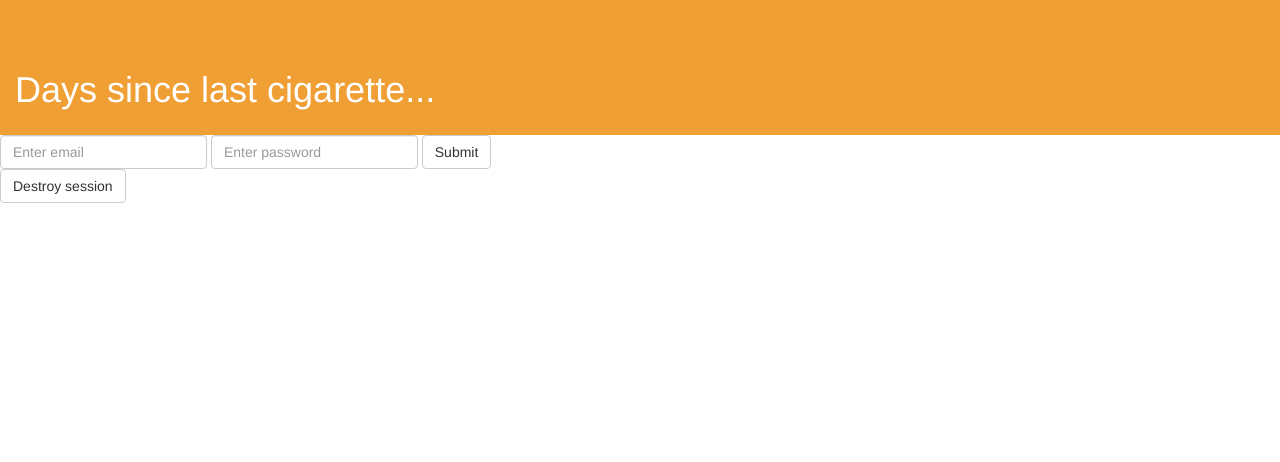
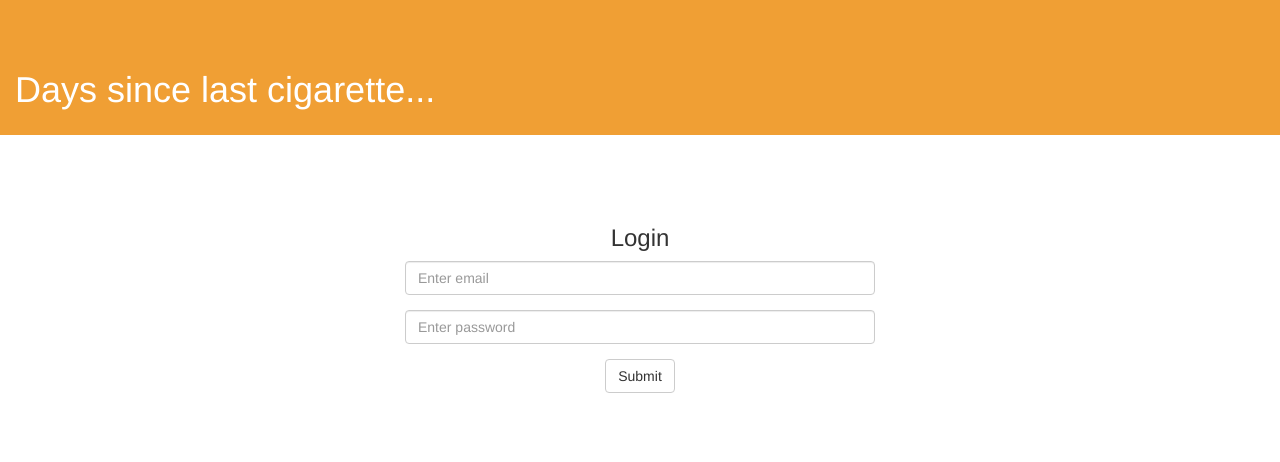
Before and after one commit to finchmeister/finchmeister-v1, a PHP site: page /smokefree.php in a window 1280 px wide. Shown: the top 462 px of the page. Run offline with PHP 8.4, Linux system fonts and the light colour scheme; data that the repository does not hold is empty; some libraries are stand-ins or nearby versions.

Commit message:
smoke free db and login process essentially finished
Former-commit-id: 8426d22a55cef84a3f3f2f35cc34ef98b7a2d470

```diff
--- a/database_setup.txt
+++ b/database_setup.txt
@@ -6,7 +6,8 @@ GRANT SELECT, INSERT, UPDATE ON `finchmeister`.* TO 'sec_user'@'localhost';
 CREATE TABLE `finchmeister`.`members` (
     `id` INT NOT NULL AUTO_INCREMENT PRIMARY KEY,
     `email` VARCHAR(50) NOT NULL,
-    `password` CHAR(128) NOT NULL
+    `password` CHAR(60) NOT NULL,
+    `created_at` TIMESTAMP
 ) ENGINE = InnoDB;
 
 CREATE TABLE `finchmeister`.`login_attempts` (
--- a/html/index.html
+++ b/html/index.html
@@ -117,7 +117,6 @@
     <h3 class="margin">Who Am I?</h3>
     <img src="resources/images/me.jpg" class="img-responsive img-circle margin" style="display:inline" alt="Bird" width="350" height="350">
     <h3>Jonathan Finch</h3>
-    <!--TODO Fly in from the side-->
 </div>
 
 <!-- Second "TBD" Container-->
@@ -152,7 +151,7 @@
 
     <div class="row">
         <div class="col-sm-4">
-            <a href="comingsoon.html"><p>Coming Soon</p></a>
+            <a href="smokefree.php"><p>Smokefree</p></a>
         </div>
         <div class="col-sm-4">
             <a href="comingsoon.html"><p>Coming Soon</p></a>
--- a/html/smokefree.php
+++ b/html/smokefree.php
@@ -26,11 +26,18 @@ session_start();
     #section1 {
       padding-top:50px;padding-bottom:15px;color: #fff; background-color: #f09f34;
     }
-    #section2 {
-      padding:50px; max-width: 500px;
+    #membersLogin{
+      max-width: 500px;
+    }
+    .container-fluid {
+      padding-top: 70px;
+      padding-bottom: 70px;
     }
     #counter {
-      color: #ff160e; font-size: 40vmax; text-align: center;
+      color: #ff160e; font-size: 400px; text-align: center;
+    }
+    p {
+      margin: 0px;
     }
 
   </style>
@@ -65,10 +72,10 @@ if ($registering) {
     $validSession = true;
   } else {
     // Login failed
-    echo 'Nah m8';
+    echo '<div class="text-center"><h3>Nah m8: Access Denied</h3></div>';
   }
 }
- if (isset($_POST['lastsmokedate'])) {
+ if (isset($_POST['lastsmokedate']) && !empty($_POST['lastsmokedate'])) {
    setLastSmokeDate($_SESSION['user_id'], $_POST['lastsmokedate'], $mysqli);
  }
 
@@ -78,7 +85,9 @@ if (login_check($mysqli) == true) {
 else {
   // Display login form
   echo <<<EOF
-<form class="form-inline" role="form" method="post" action="smokefree.php">
+<div id="membersLogin" class="container-fluid text-center" >
+  <h3>Login</h3>
+  <form role="form" method="post" action="smokefree.php">
     <div class="form-group">
       <label class="sr-only" for="email">Email:</label>
       <input type="email" class="form-control" id="email" placeholder="Enter email" name="email">
@@ -89,38 +98,55 @@ else {
     </div>
     <button type="submit" class="btn btn-default">Submit</button>
   </form>
+</div>
 EOF;
 }
 
 if ($validSession) {
   // Get the last smoke date
   $daysSinceLastSmoke = getNoOfDaysSinceLastSmoke($_SESSION['user_id'], $mysqli);
-  if (empty($daysSinceLastSmoke)) {
+  $reset = isset($_POST['resetCounter']);
+  if (empty($daysSinceLastSmoke) || $reset) {
     // Set the last smoke date with the picker
     echo <<<EOF
+<div id="reset" class="container-fluid text-center">
   <form class="form-inline" role="form" method="post" action="smokefree.php">
     <div class="form-group">
-    <p>Date of last smoke: <input type="text" id="datepicker" name="lastsmokedate"></p>
+      <p>Date of last smoke: <input type="text" id="datepicker" name="lastsmokedate" placeholder="Click to set date"></p>
     </div>
     <div class="form-group">
-    <button type="submit" class="btn btn-default">Submit</button>
+      <button type="submit" class="btn btn-default btn-xs">Submit</button>
     </div>
   </form>
+</div>
 EOF;
 
 
   } else {
     // Display the no of days
-    echo '<div id="section2" class="container-fluid"><p id="counter">'. $daysSinceLastSmoke . '</p></div>';
+    echo '<p id="counter">'. $daysSinceLastSmoke . '</p>';
+    echo <<<EOF
+<div class="container-fluid text-center">
+  <form class="form-inline" role="form" method="post">
+    <div class="form-group">
+      <button type="submit" name="resetCounter" class="btn btn-default">Oh no! Fucked it. Let me reset the counter please.</button>
+    </div>
+  </form>
+</div>
+EOF;
+
   }
+  echo <<<EOF
+<footer class="container-fluid text-center">
+  <form class="form-inline" role="form" method="post">
+    <div class="form-group">
+      <button type="submit" name="logout" class="btn btn-default">Logout</button>
+    </div>
+  </form>
+</footer>
+EOF;
 }
 ?>
-<form class="form-inline" role="form" method="post">
-  <div class="form-group">
-    <button type="submit" name="logout" class="btn btn-default">Destroy session</button>
-  </div>
-</form>
-
 </body>
 
 </html>
```
Also changed, not shown: useful commands.txt (+7 -0 lines), html/version.html (added). Lines whose indentation alone changed are shown as unchanged.
